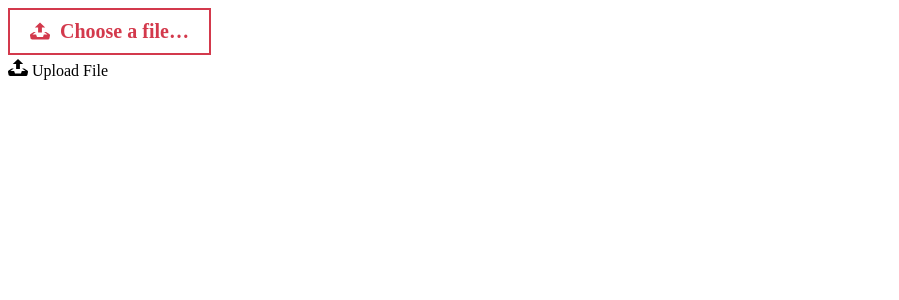
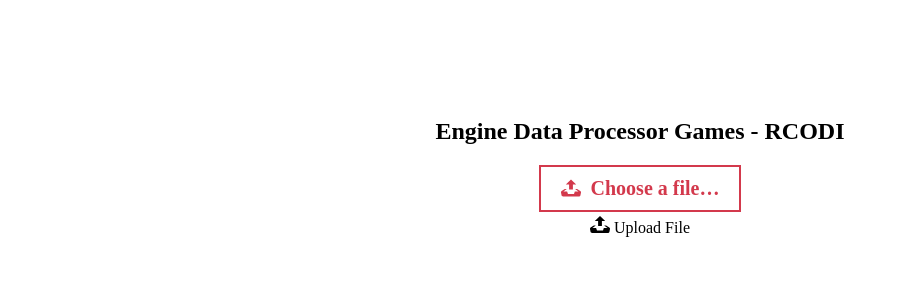
Before and after one commit to xdanielsb/DataEnergyResultsEngine, a Flask app: page / in a window 1280 px wide. Shown: the top 300 px of the page, without its empty margins (0-899 px from the left). Run offline with Flask 2, Linux system fonts and the light colour scheme.

Commit message:
Solve bugs with data processor engine.

```diff
--- a/main.py
+++ b/main.py
@@ -24,6 +24,7 @@ def allowed_file(filename):
 def browser ():
     try:
       if request.method == 'POST':
+        print(request.files)
         if 'file' not in request.files:
           return render_template('index.html')
         file = request.files['file']
@@ -31,7 +32,9 @@ def browser ():
           return render_template('index.html')
         if file:# and allowed_file(file.filename):
           filename = secure_filename(file.filename)
+          print(filename)
           npath = os.path.join(app.config['UPLOAD_FOLDER'], filename)
+          print(npath)
           file.save(npath)
       return render_template('index.html')
     except Exception as e:
--- a/templates/index.html
+++ b/templates/index.html
@@ -15,9 +15,13 @@
 
 </head>
 <body>
-
+  <center>
+    <br><br><br><br><br>
+    <h2> Engine Data Processor Games - RCODI</h2>
+  </center>
 <form method=post enctype=multipart/form-data>
-  <input type="file" name="file-2[]" id="file-2" class="inputfile inputfile-2" data-multiple-caption="{count} files selected" multiple style="display:none" />
+  <center>
+    <input type="file" name="file" id="file-2" class="inputfile inputfile-2" data-multiple-caption="{count} files selected" multiple style="display:none" />
     <label for="file-2">
       <svg xmlns="http://www.w3.org/2000/svg" width="20" height="17" viewBox="0 0 20 17"><path d="M10 0l-5.2 4.9h3.3v5.1h3.8v-5.1h3.3l-5.2-4.9zm9.3 11.5l-3.2-2.1h-2l3.4 2.6h-3.5c-.1 0-.2.1-.2.1l-.8 2.3h-6l-.8-2.2c-.1-.1-.1-.2-.2-.2h-3.6l3.4-2.6h-2l-3.2 2.1c-.4.3-.7 1-.6 1.5l.6 3.1c.1.5.7.9 1.2.9h16.3c.6 0 1.1-.4 1.3-.9l.6-3.1c.1-.5-.2-1.2-.7-1.5z"/>
       </svg>
@@ -30,6 +34,7 @@
         </svg>
         <span>Upload File</span>
     </label>
+  </center>
 </form>
 
 
```
Lines whose indentation alone changed are shown as unchanged.
